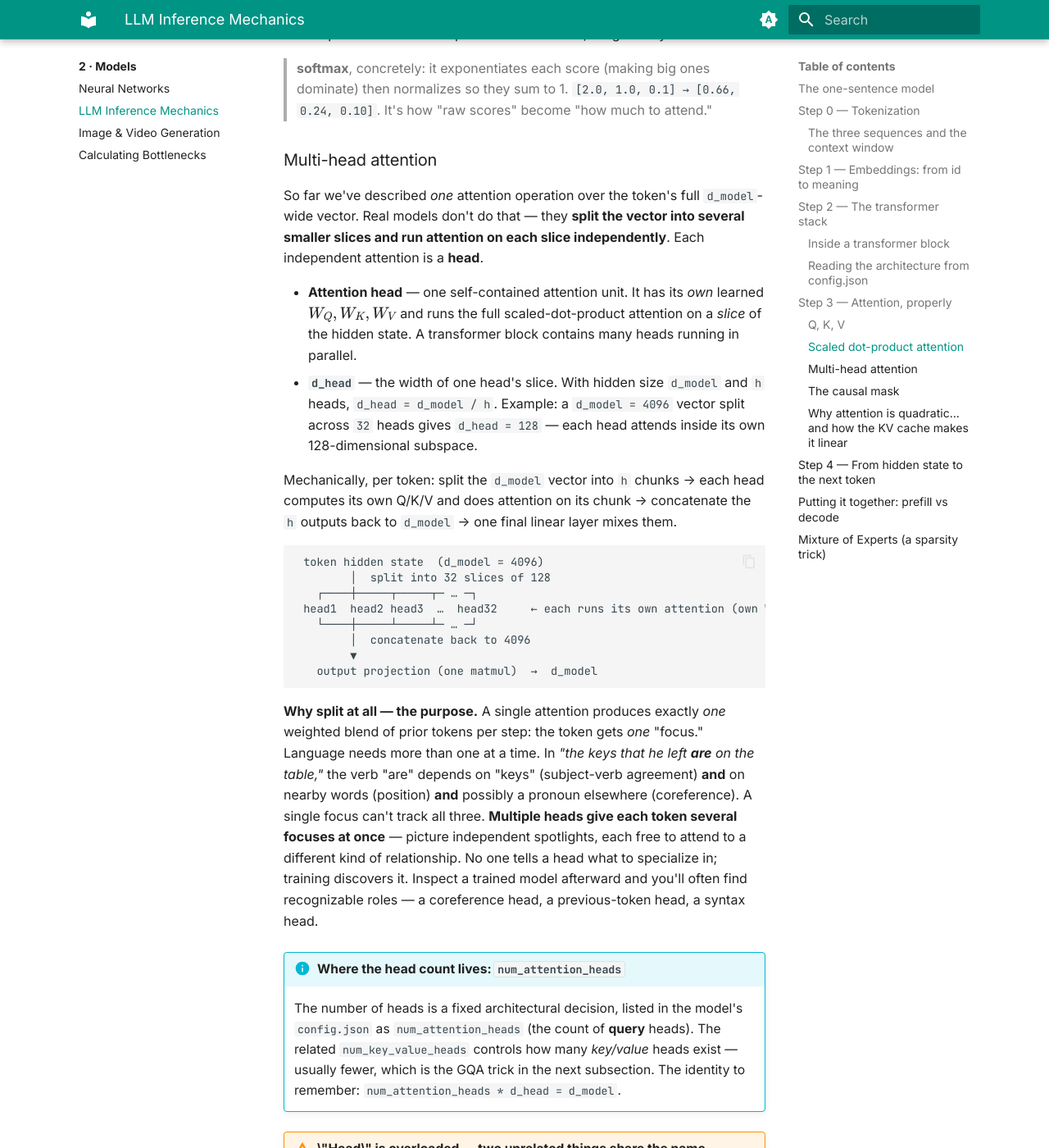
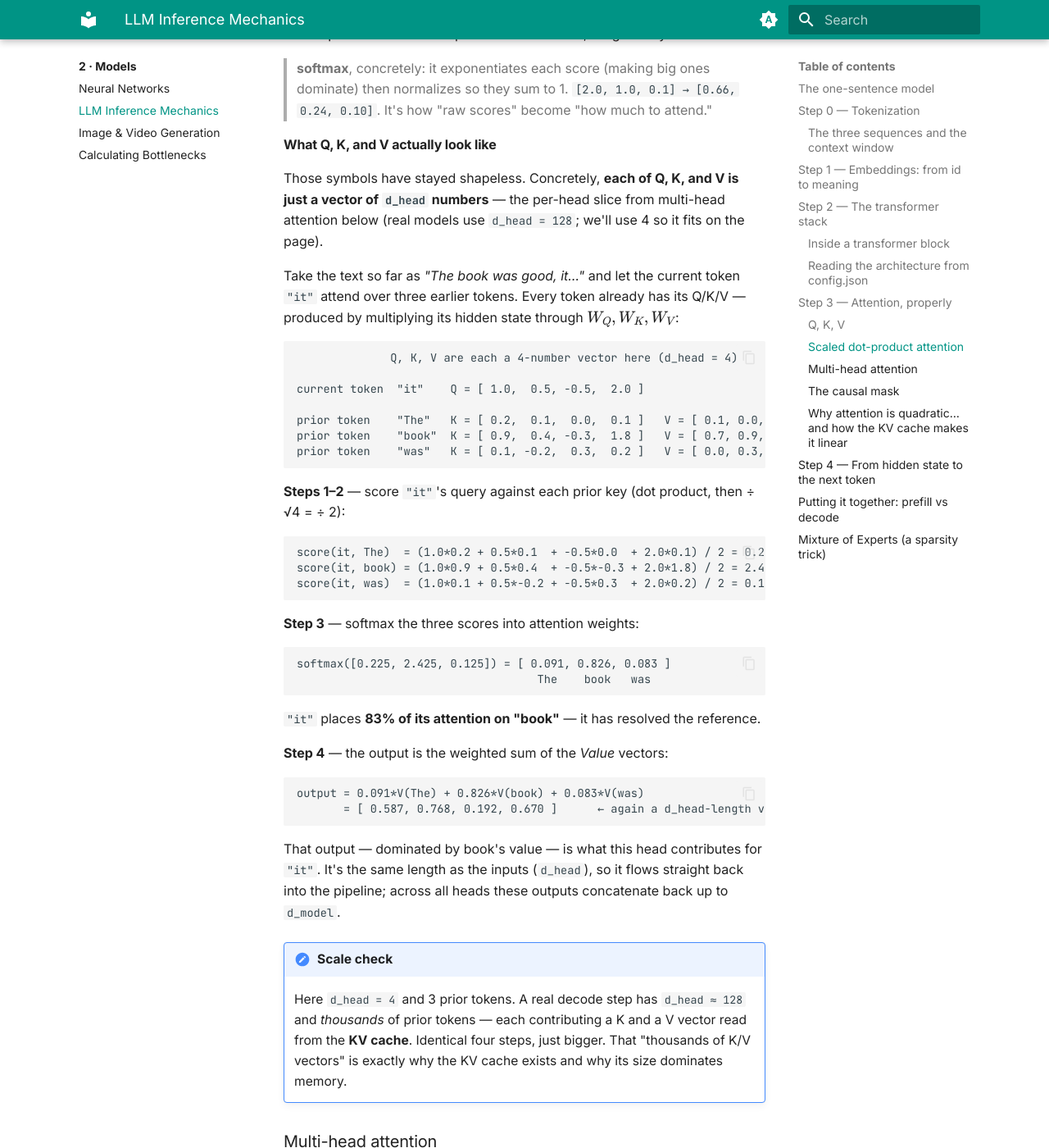
Before and after one commit to maxkimambo/inference-engineering-deep-dive, an MkDocs documentation site: the page built from docs/chapters/models/llm-inference-mechanics.md, in a window 1280 px wide and 1400 px high, scrolled down 6201 px. Shown: the whole window at 82% size. Built offline with MkDocs 1.6.1 and Material for MkDocs 9.7.7, drawn with Linux system fonts in a browser that asks for light colours; some of the changed text lies outside the part shown.

Commit message:
Ch2/mechanics: concrete worked examples for softmax and attention
Readers reason better about words/vectors than abstract numbers.
- Step 4: replace abstract logit example + 'Abs' diagram with the
  'capital of France -> Paris' walkthrough (logits -> softmax -> 86% -> sampled)
- Step 3: add 'what Q/K/V actually look like' micro-example. The token 'it'
  attends over [The, book, was] with real d_head=4 vectors; shows all four
  steps, book wins at 83% (coreference), output is a d_head-length vector.
  All numbers verified in Python.

````diff
--- a/docs/chapters/models/llm-inference-mechanics.md
+++ b/docs/chapters/models/llm-inference-mechanics.md
@@ -224,6 +224,60 @@
 > so they sum to 1. `[2.0, 1.0, 0.1] → [0.66, 0.24, 0.10]`. It's how "raw scores" become "how much
 > to attend."
 
+#### What Q, K, and V actually look like
+
+Those symbols have stayed shapeless. Concretely, **each of Q, K, and V is just a vector of
+`d_head` numbers** — the per-head slice from multi-head attention below (real models use
+`d_head = 128`; we'll use 4 so it fits on the page).
+
+Take the text so far as *"The book was good, it…"* and let the current token `"it"` attend over
+three earlier tokens. Every token already has its Q/K/V — produced by multiplying its hidden state
+through \(W_Q, W_K, W_V\):
+
+```
+              Q, K, V are each a 4-number vector here (d_head = 4)
+
+current token  "it"    Q = [ 1.0,  0.5, -0.5,  2.0 ]
+
+prior token    "The"   K = [ 0.2,  0.1,  0.0,  0.1 ]   V = [ 0.1, 0.0, 0.2, 0.1 ]
+prior token    "book"  K = [ 0.9,  0.4, -0.3,  1.8 ]   V = [ 0.7, 0.9, 0.2, 0.8 ]
+prior token    "was"   K = [ 0.1, -0.2,  0.3,  0.2 ]   V = [ 0.0, 0.3, 0.1, 0.0 ]
+```
+
+**Steps 1–2** — score `"it"`'s query against each prior key (dot product, then ÷ √4 = ÷ 2):
+
+```
+score(it, The)  = (1.0*0.2 + 0.5*0.1  + -0.5*0.0  + 2.0*0.1) / 2 = 0.225
+score(it, book) = (1.0*0.9 + 0.5*0.4  + -0.5*-0.3 + 2.0*1.8) / 2 = 2.425   ◄ it & book align
+score(it, was)  = (1.0*0.1 + 0.5*-0.2 + -0.5*0.3  + 2.0*0.2) / 2 = 0.125
+```
+
+**Step 3** — softmax the three scores into attention weights:
+
+```
+softmax([0.225, 2.425, 0.125]) = [ 0.091, 0.826, 0.083 ]
+                                    The    book   was
+```
+
+`"it"` places **83% of its attention on "book"** — it has resolved the reference.
+
+**Step 4** — the output is the weighted sum of the *Value* vectors:
+
+```
+output = 0.091*V(The) + 0.826*V(book) + 0.083*V(was)
+       = [ 0.587, 0.768, 0.192, 0.670 ]      ← again a d_head-length vector
+```
+
+That output — dominated by book's value — is what this head contributes for `"it"`. It's the same
+length as the inputs (`d_head`), so it flows straight back into the pipeline; across all heads
+these outputs concatenate back up to `d_model`.
+
+!!! note "Scale check"
+    Here `d_head = 4` and 3 prior tokens. A real decode step has `d_head ≈ 128` and *thousands* of
+    prior tokens — each contributing a K and a V vector read from the **KV cache**. Identical four
+    steps, just bigger. That "thousands of K/V vectors" is exactly why the KV cache exists and why
+    its size dominates memory.
+
 ### Multi-head attention
 
 So far we've described *one* attention operation over the token's full `d_model`-wide vector. Real
@@ -374,22 +428,33 @@
   probabilities: they don't sit between 0 and 1 and they don't sum to 1. Converting them into
   probabilities is a separate step — **softmax** (the same function from inside attention).
 
-**Tiny example.** For a 4-word vocabulary the model might emit logits `[2.5, -1.0, 0.3, 1.2]`. You
-can't read those as percentages. Softmax exponentiates and normalizes them into
-`[0.71, 0.02, 0.08, 0.19]` — *now* they're probabilities (sum to 1), and the token that had logit
-`2.5` is the most likely at 71%. Real vocabularies are 100k+ wide, but the mechanic is identical.
+**A concrete example.** Say the model has just read *"The capital of France is"* and must choose
+the next token. The LM head emits one logit for *every* token in the vocabulary — 100k+ of them —
+but almost all are tiny. Here are the handful that score highest, before and after softmax:
 
 ```
- hidden state ──► LM head (matmul) ──► logits        ──► softmax ──► probabilities
-                                       [ vocab-long ]                [ sums to 1 ]
-   A     →   .0001                         Abs  →  0.5967  →  80%
-   Ab    →   .0004                         Act  →  0.0983  →  12%
-   Abs   →   .5967     ◄── highest          …
-   …                                       next token:  "Abs"
+prompt:  "The capital of France is ___"
+
+ LM head ──► logits ──────────── softmax ──► probability
+   candidate token    logit                   prob
+   " Paris"            6.0        ───────►     86.1%   ◄── highest
+   " Lyon"             3.5        ───────►      7.1%
+   " London"           3.0        ───────►      4.3%
+   " a"                2.0        ───────►      1.6%
+   " the"              1.5        ───────►      1.0%
+   …(99,995 other tokens, each ≈ 0%)…
+        ▲                              ▲
+   raw scores, not                probabilities,
+   probabilities                  summing to 1
 ```
 
-Logits aren't probabilities yet — softmax makes them so. Then a token is **sampled** (a weighted
-random draw). You steer that draw with inference arguments:
+The raw logits mean nothing on their own — softmax exponentiates each and divides by the total, so
+larger logits dominate and the whole 100k-long vector becomes probabilities that sum to 1. The
+model then **samples** from this distribution: a weighted random draw. With `" Paris"` holding 86%
+of the probability mass, that's almost always the token that comes out. Append `" Paris"` to the
+text, feed the whole sequence back in, and the loop predicts the token after that.
+
+You steer that final draw with inference arguments:
 
 | Argument | Acts on | Effect |
 |----------|---------|--------|
````
